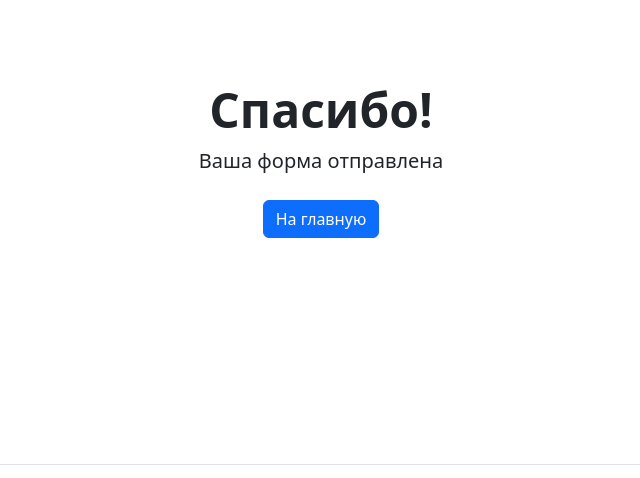
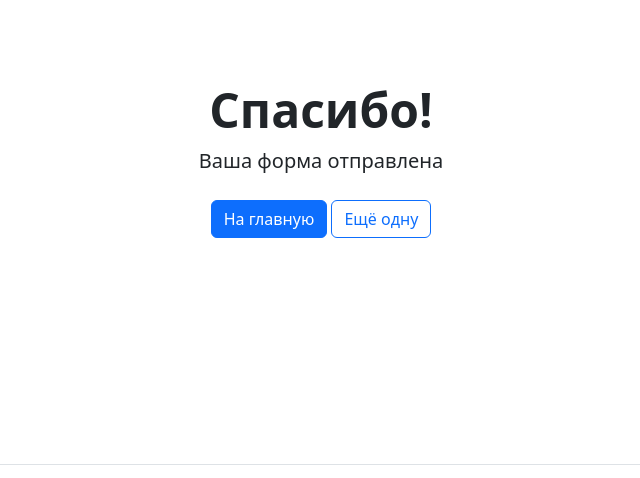
Before and after one commit to JeeEssEm/django_yandex_intensive, a Django app: page /feedback/thanks in a window 1280 px wide. Shown: the part 223-701 px from the top of the page, without its empty margins (319-959 px from the left). Run offline with Django 4.2, Linux system fonts and the light colour scheme; parts of the project's set-up code (start-up, migrations or seed data) failed here and were passed over; some libraries are stand-ins or nearby versions.

Commit message:
кнопка

```diff
--- a/templates/feedback/thanks.html
+++ b/templates/feedback/thanks.html
@@ -8,8 +8,11 @@
         <h1 class="display-5 fw-bold">Спасибо!</h1>
         <div class="col-lg-6 mx-auto">
             <p class="lead mb-4">Ваша форма отправлена</p>
-            <a href="{% url 'homepage:home' %}">
+            <a href="{% url 'homepage:home' %}" class="text-decoration-none">
                 <button class="btn btn-primary">На главную</button>
+                <a href="{% url 'feedback:feedback' %}" class="text-decoration-none">
+                    <button class="btn btn-outline-primary">Ещё одну</button>
+                </a>
             </a>
         </div>
     </div>
```
